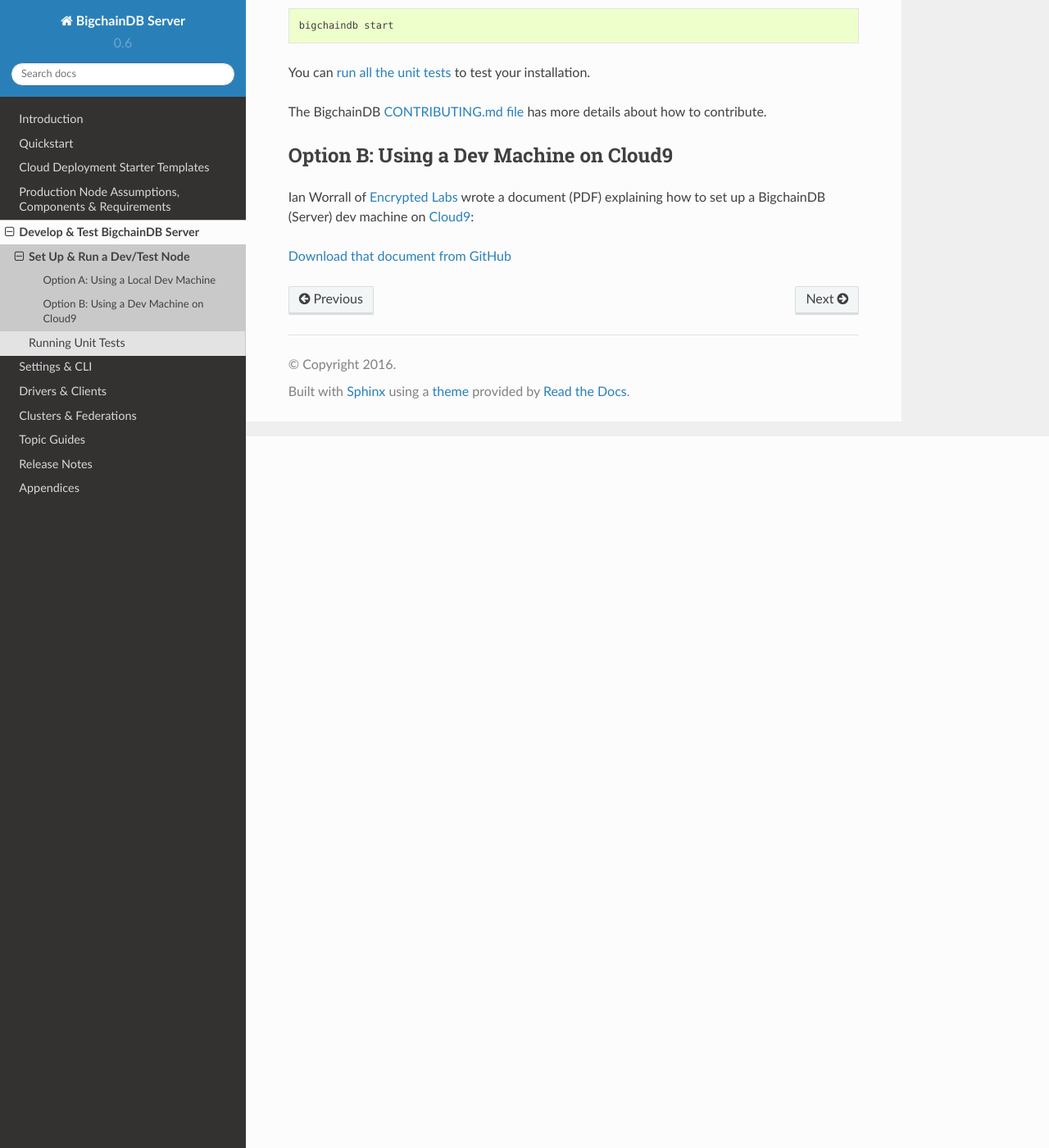
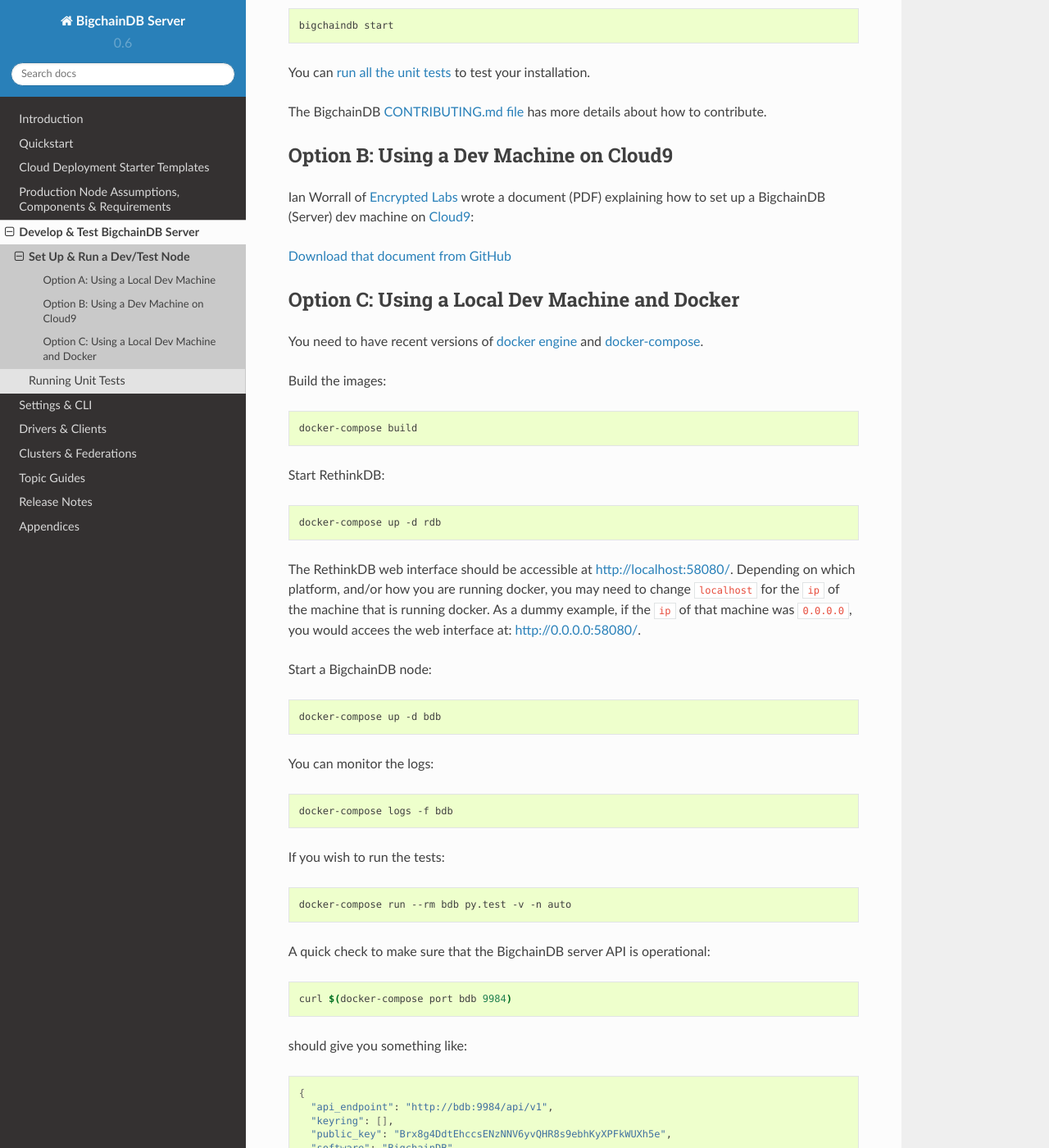
Before and after one commit to bigchaindb/bigchaindb, a Sphinx documentation site: the page built from docs/source/dev-and-test/setup-run-node.md, in a window 1280 px wide and 1400 px high, scrolled down 868 px. Shown: the whole window at 82% size. Built offline with Sphinx 7.4.7 and the Read the Docs theme 2.0.0, drawn with Linux system fonts in a browser that asks for light colours; some of the changed text lies outside the part shown.

Commit message:
Docker dev setup docs (#653)
* Include configuration step in Dockerfile

* Document dev setup with docker-compose

* Add server API env vars and port

* Parameterize SERVER_BIND and API_ENDPOINT env vars

* Give a bit more detailed information on GET /

````diff
--- a/bigchaindb/__init__.py
+++ b/bigchaindb/__init__.py
@@ -10,7 +10,7 @@
     'server': {
         # Note: this section supports all the Gunicorn settings:
         #       - http://docs.gunicorn.org/en/stable/settings.html
-        'bind': 'localhost:9984',
+        'bind': os.environ.get('BIGCHAINDB_SERVER_BIND') or 'localhost:9984',
         'workers': None, # if none, the value will be cpu_count * 2 + 1
         'threads': None, # if none, the value will be cpu_count * 2 + 1
     },
@@ -29,7 +29,7 @@
         'port': 8125,
         'rate': 0.01,
     },
-    'api_endpoint': 'http://localhost:9984/api/v1',
+    'api_endpoint': os.environ.get('BIGCHAINDB_API_ENDPOINT') or 'http://localhost:9984/api/v1',
     'backlog_reassign_delay': 30
 }
 
--- a/docker-compose.yml
+++ b/docker-compose.yml
@@ -27,8 +27,10 @@
       - ./setup.py:/usr/src/app/setup.py
       - ./setup.cfg:/usr/src/app/setup.cfg
       - ./pytest.ini:/usr/src/app/pytest.ini
-      - ~/.bigchaindb_docker:/root/.bigchaindb_docker
     environment:
       BIGCHAINDB_DATABASE_HOST: rdb
-      BIGCHAINDB_CONFIG_PATH: /root/.bigchaindb_docker/config
+      BIGCHAINDB_API_ENDPOINT: http://bdb:9984/api/v1
+      BIGCHAINDB_SERVER_BIND: 0.0.0.0:9984
+    ports:
+      - "9984"
     command: bigchaindb start
--- a/docs/source/dev-and-test/setup-run-node.md
+++ b/docs/source/dev-and-test/setup-run-node.md
@@ -38,3 +38,87 @@
 Ian Worrall of [Encrypted Labs](http://www.encryptedlabs.com/) wrote a document (PDF) explaining how to set up a BigchainDB (Server) dev machine on [Cloud9](https://c9.io/):
 
 [Download that document from GitHub](https://github.com/bigchaindb/bigchaindb/raw/master/docs/source/_static/cloud9.pdf)
+
+
+## Option C: Using a Local Dev Machine and Docker
+
+You need to have recent versions of [docker engine](https://docs.docker.com/engine/installation/#installation)
+and [docker-compose](https://docs.docker.com/compose/install/).
+
+Build the images:
+
+```bash
+docker-compose build
+```
+
+Start RethinkDB:
+
+```bash
+docker-compose up -d rdb
+```
+
+The RethinkDB web interface should be accessible at <http://localhost:58080/>.
+Depending on which platform, and/or how you are running docker, you may need
+to change `localhost` for the `ip` of the machine that is running docker. As a
+dummy example, if the `ip` of that machine was `0.0.0.0`, you would accees the
+web interface at: <http://0.0.0.0:58080/>.
+
+Start a BigchainDB node:
+
+```bash
+docker-compose up -d bdb
+```
+
+You can monitor the logs:
+
+```bash
+docker-compose logs -f bdb
+```
+
+If you wish to run the tests:
+
+```bash
+docker-compose run --rm bdb py.test -v -n auto
+```
+
+A quick check to make sure that the BigchainDB server API is operational:
+
+```bash
+curl $(docker-compose port bdb 9984)
+```
+
+should give you something like:
+
+```bash
+{
+  "api_endpoint": "http://bdb:9984/api/v1",
+  "keyring": [],
+  "public_key": "Brx8g4DdtEhccsENzNNV6yvQHR8s9ebhKyXPFkWUXh5e",
+  "software": "BigchainDB",
+  "version": "0.6.0"
+}
+```
+How does the above curl command work? Inside the Docker container, BigchainDB
+exposes the HTTP API on port `9984`. First we get the public port where that
+port is bound:
+
+```bash
+docker-compose port bdb 9984
+```
+
+The port binding will change whenever you stop/restart the `bdb` service. You
+should get an output similar to:
+
+```bash
+0.0.0.0:32772
+```
+
+but with a port different from `32772`.
+
+
+Knowing the public port we can now perform a simple `GET` operation against the
+root:
+
+```bash
+curl 0.0.0.0:32772
+```
````
Also changed, not shown: 2 other files.
